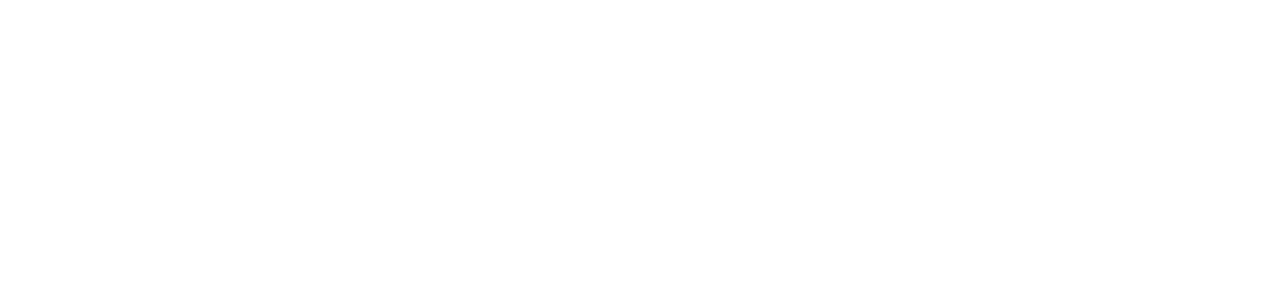
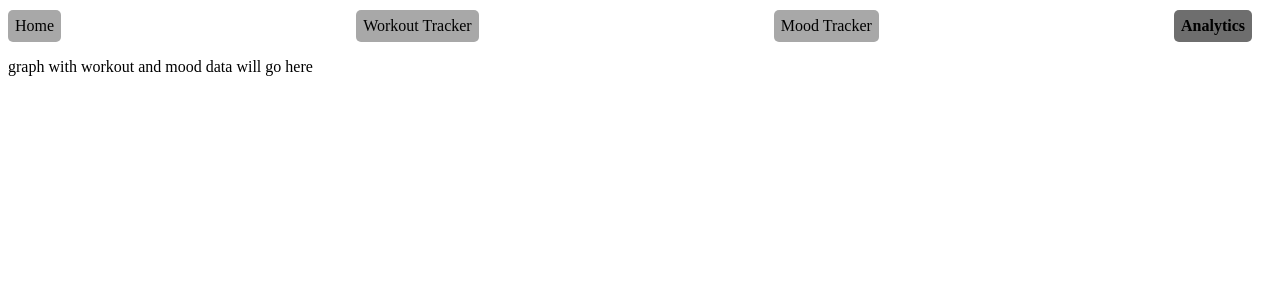
Before and after one commit to KatyaW-01/body-and-mind-fullstack-app, a React (Vite) app in the folder client/: page /analytics in a window 1280 px wide. Shown: the top 300 px of the page. Built offline with nearby package versions, Linux system fonts and the light colour scheme.

Commit message:
Render navbar in all of the main components

```diff
--- a/client/src/pages/Analytics.jsx
+++ b/client/src/pages/Analytics.jsx
@@ -1,9 +1,11 @@
 import React from "react"
+import NavBar from "../components/NavBar"
 
 function Analytics() {
   return(
     <div>
-
+      <NavBar />
+      <p>graph with workout and mood data will go here</p>
     </div>
   )
 }
--- a/client/src/pages/Home.jsx
+++ b/client/src/pages/Home.jsx
@@ -1,8 +1,11 @@
 import React from "react"
+import NavBar from "../components/NavBar"
 
 function Home() {
   return (
     <div>
+      <NavBar />
+      <p>Home page here</p>
     </div>
   )
 }
--- a/client/src/pages/MoodTracker.jsx
+++ b/client/src/pages/MoodTracker.jsx
@@ -1,9 +1,11 @@
 import React from "react"
+import NavBar from "../components/NavBar"
 
 function MoodTracker() {
   return (
     <div>
-
+      <NavBar />
+      <p>View, add, edit, delete moods here</p>
     </div>
   )
 }
--- a/client/src/pages/Workouts.jsx
+++ b/client/src/pages/Workouts.jsx
@@ -1,9 +1,11 @@
 import React from "react"
+import NavBar from "../components/NavBar"
 
 function Workouts() {
   return (
     <div>
-
+      <NavBar />
+      <p>View, add, edit, delete workouts here</p>
     </div>
   )
 }
```
